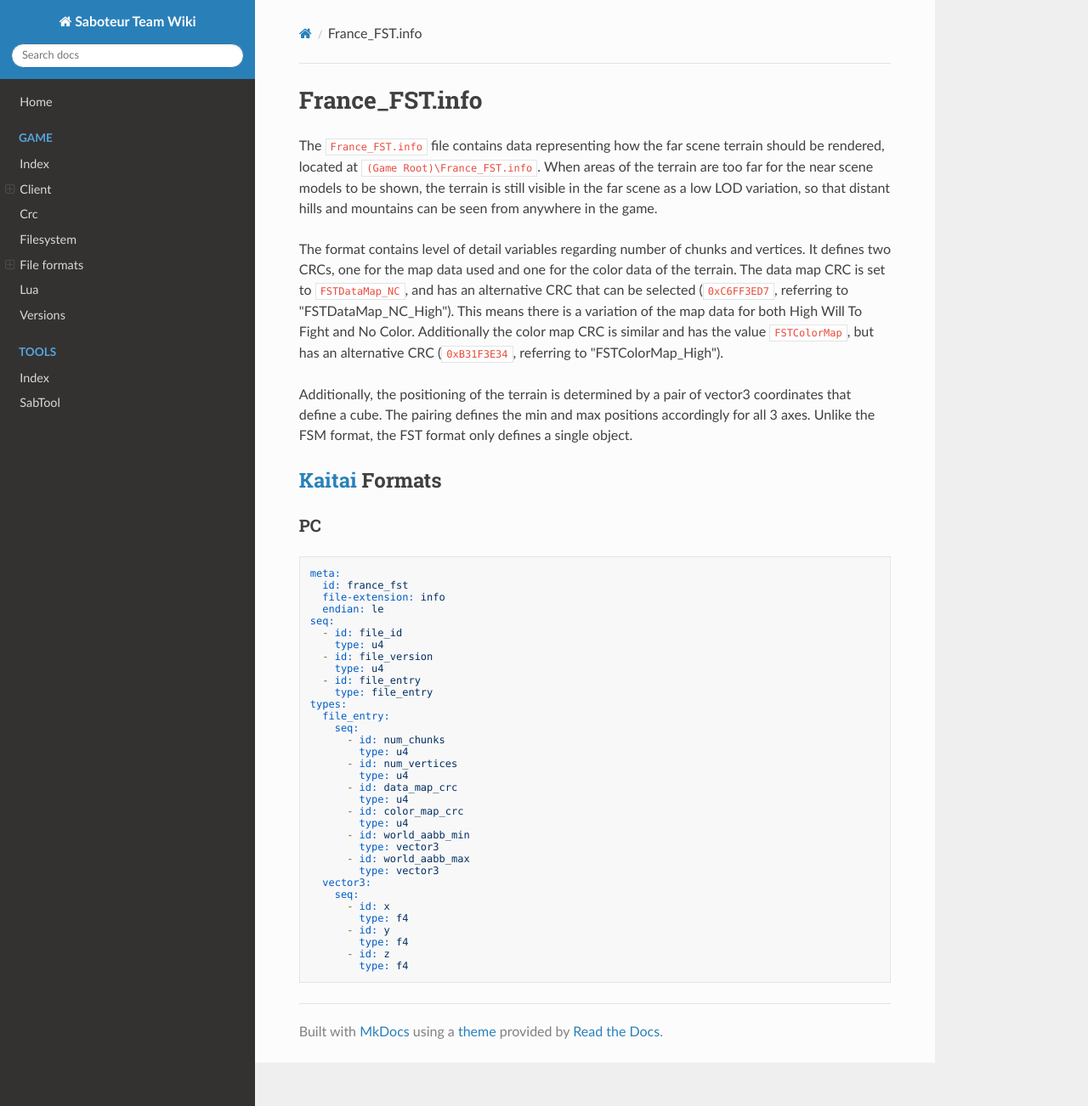
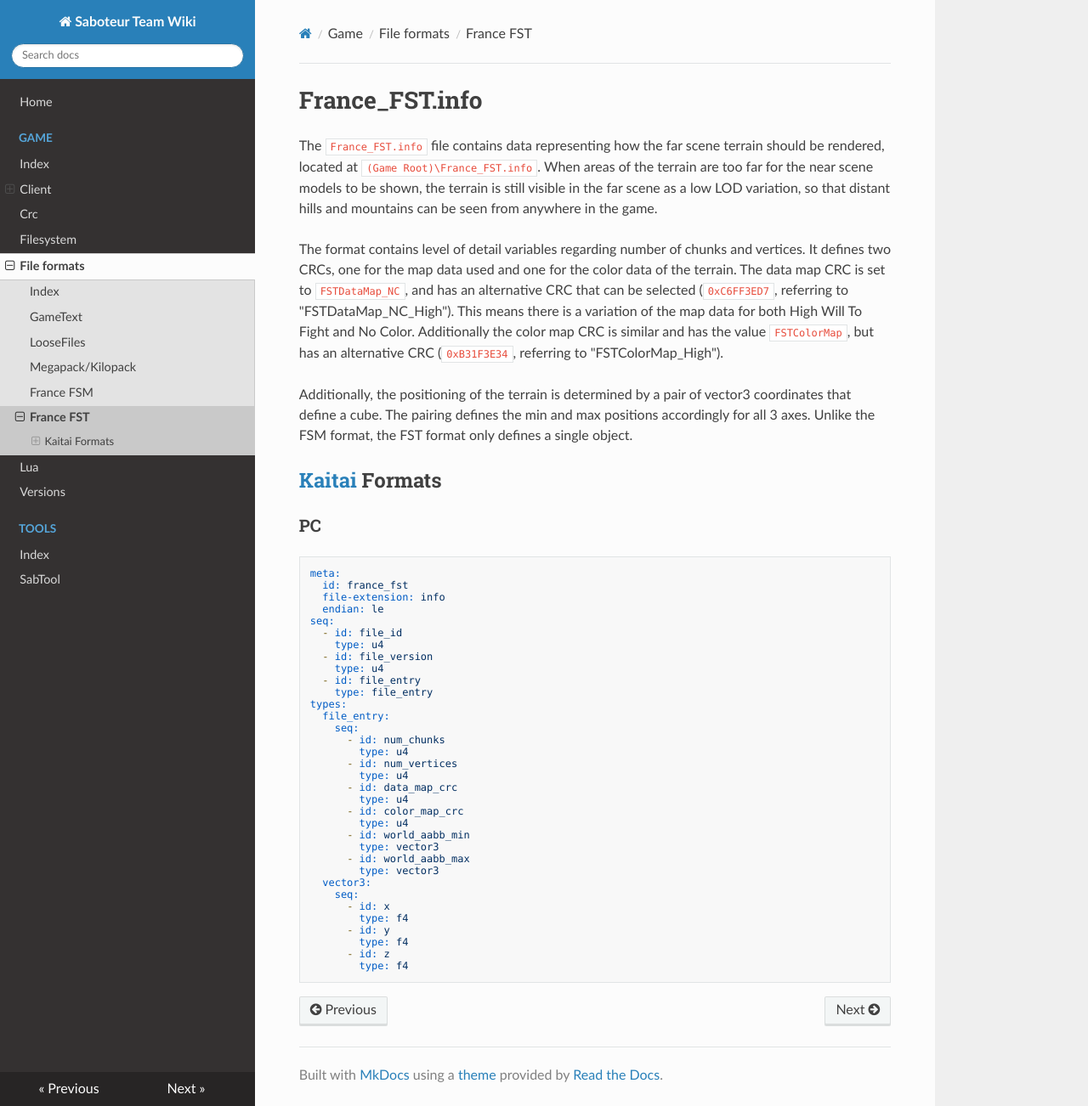
Before and after one commit to saboteur-team/docs, an MkDocs documentation site: the page built from docs/game/formats/france_fst.md, in a window 1280 px wide and 1302 px high. Shown: the whole window at 85% size. Built offline with MkDocs 1.6.1, drawn with Linux system fonts in a browser that asks for light colours; nearby versions of some CDN libraries.

Commit message:
Adds France FST to wiki page directory

```diff
--- a/mkdocs.yml
+++ b/mkdocs.yml
@@ -15,6 +15,7 @@ nav:
       - LooseFiles: 'game/formats/loosefiles.md'
       - Megapack/Kilopack: 'game/formats/megapack.md'
       - France FSM: 'game/formats/france_fsm.md'
+      - France FST: 'game/formats/france_fst.md'
     - Lua: 'game/lua/index.md'
     - Versions: 'game/versions.md'
   - Tools:
```
